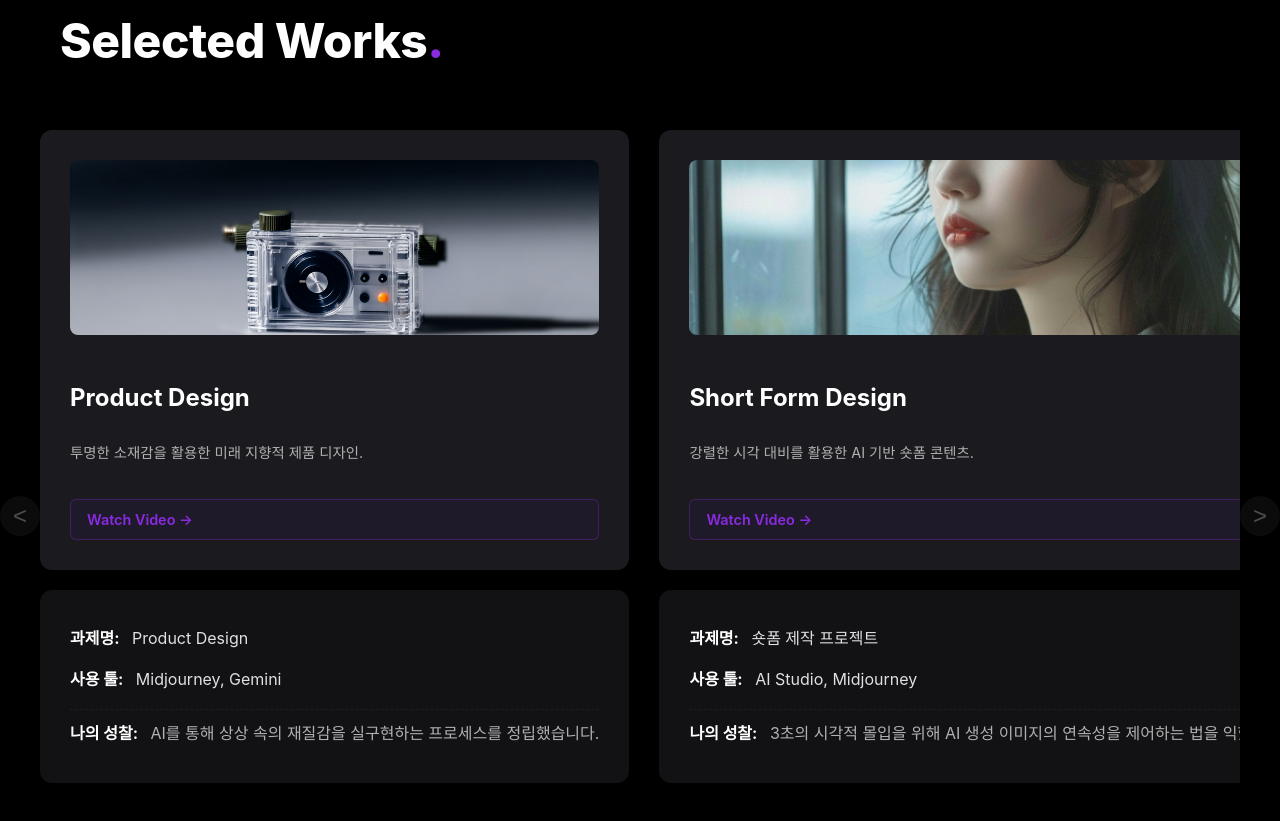
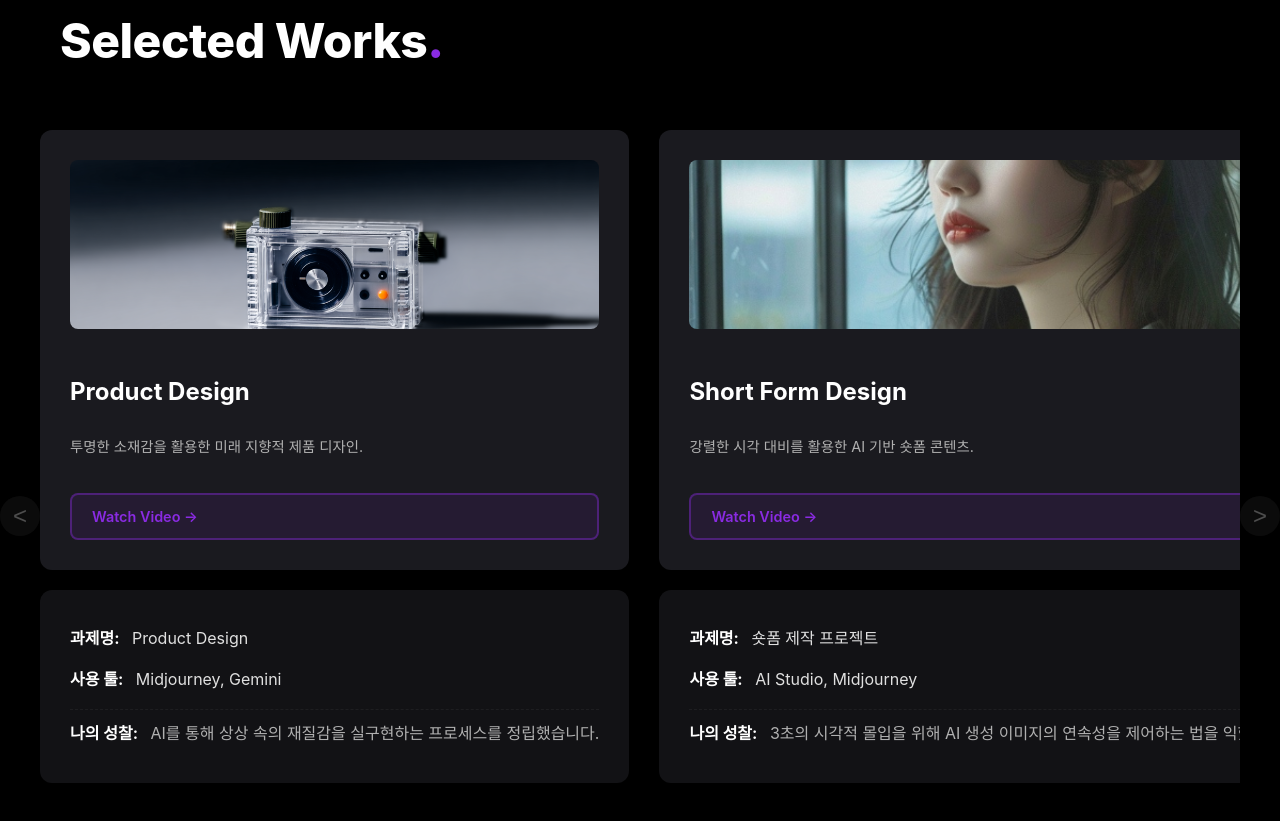
Before and after one commit to hyuck-a/Design, a plain HTML site: page index.html in a window 1280 px wide. Shown: the part 1687-2508 px from the top of the page. Drawn offline with Linux system fonts and the light colour scheme.

Commit message:
Reinforce YouTube link clickability and syntax

```diff
--- a/index.html
+++ b/index.html
@@ -333,10 +333,14 @@
             font-weight: 600;
             font-size: 0.9rem;
             transition: all 0.3s ease;
-            padding: 8px 16px;
-            border: 1px solid rgba(138, 43, 226, 0.3);
-            border-radius: 6px;
-            background: rgba(138, 43, 226, 0.05);
+            padding: 10px 20px;
+            border: 2px solid rgba(138, 43, 226, 0.4);
+            border-radius: 8px;
+            background: rgba(138, 43, 226, 0.1);
+            position: relative;
+            z-index: 999;
+            pointer-events: auto !important;
+            cursor: pointer !important;
         }
 
         .view-project:hover {
@@ -344,7 +348,7 @@
             background: #8a2be2;
             border-color: #8a2be2;
             transform: translateY(-2px);
-            box-shadow: 0 5px 15px rgba(138, 43, 226, 0.3);
+            box-shadow: 0 5px 20px rgba(138, 43, 226, 0.5);
         }
 
         .project-detail-integrated {
```
Also changed, not shown: my design.html (+9 -5 lines).
